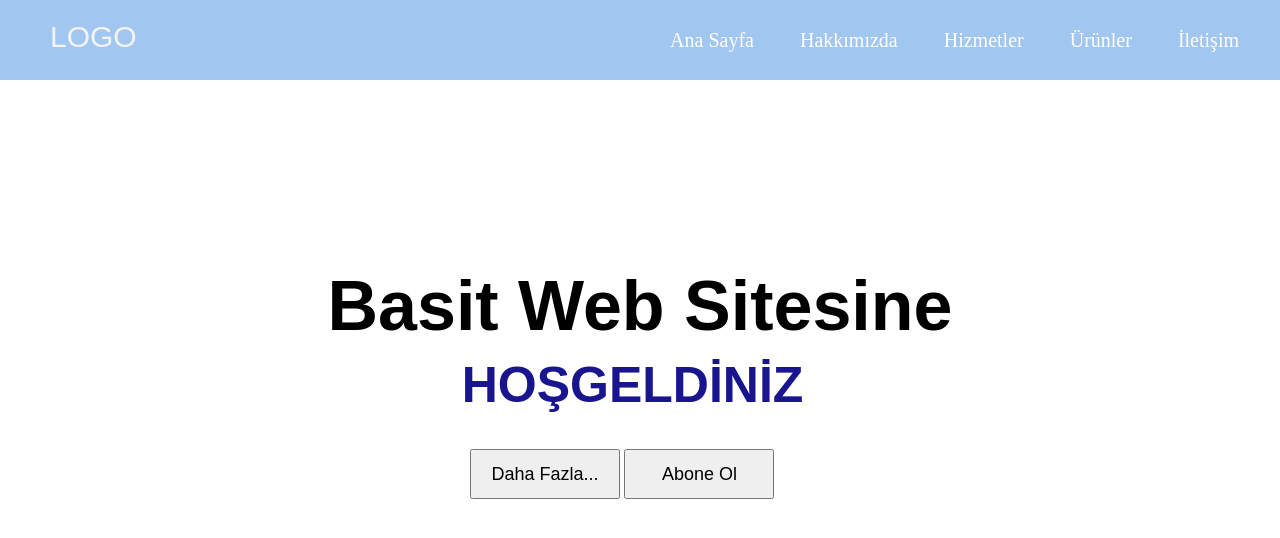
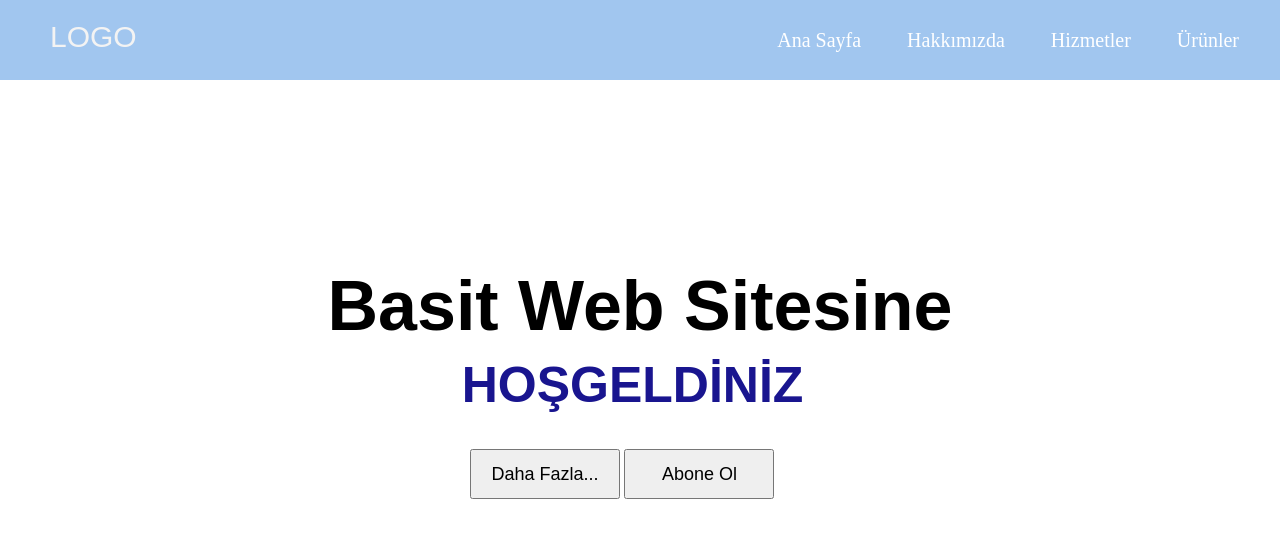
Before and after one commit to meryemcilingir/website, a plain HTML site: page website/index.html in a window 1280 px wide. Drawn offline with Linux system fonts and the light colour scheme.

Commit message:
Update index.html

```diff
--- a/website/index.html
+++ b/website/index.html
@@ -17,7 +17,7 @@
         <li> <a href="#">Hakkımızda</a></li>
         <li> <a href="#">Hizmetler</a></li>
         <li> <a href="#">Ürünler</a></li>
-        <li> <a href="#">İletişim</a></li>
+
     </ul>
     </div>
     <div class="center">
```
